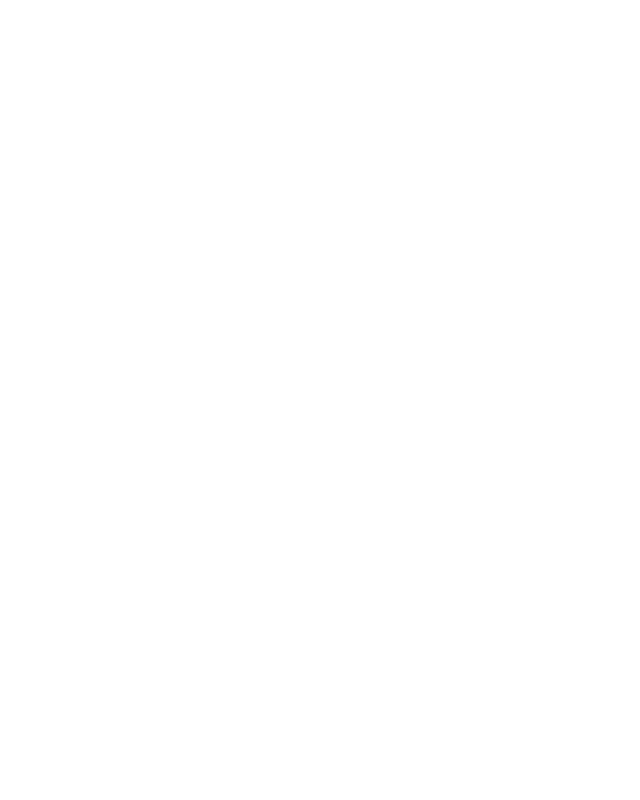
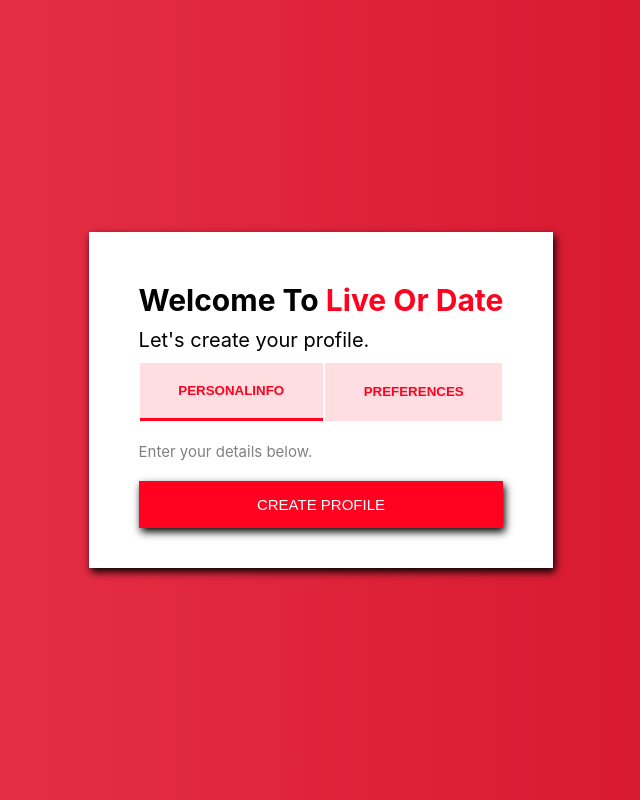
Before and after one commit to emanuel-yaish/react_week_project, a React (Create React App) app: page /newprofile in a window 1280 px wide. Before the commit this address had no page. Shown: the whole page, without its empty margins (319-959 px from the left). Built offline with nearby package versions, Linux system fonts and the light colour scheme.

Commit message:
find nelify problem

```diff
--- a/src/App.js
+++ b/src/App.js
@@ -1,7 +1,7 @@
 import { Routes, Route } from "react-router-dom";
 import HomePage from "./pages/HomePage";
 import SignPage from "./pages/SignPage";
-// import NewProfilePage from "./pages/NewProfilePage";
+import NewProfilePage from "./pages/NewProfilePage";
 import EditProfilePage from "./pages/EditProfilePage";
 import DeleteUserPage from "./pages/DeleteUserPage";
 import ProfilesPage from "./pages/ProfilesPage";
@@ -16,7 +16,7 @@
       <Routes>
         <Route path="/" element={<HomePage />} />
         <Route path="/signpage" element={<SignPage />} />
-        {/* <Route path="/newprofile" element={<NewProfilePage />} /> */}
+        <Route path="/newprofile" element={<NewProfilePage />} />
         <Route path="/editprofile/:userID" element={<EditProfilePage />} />
         <Route path="/deleteuser" element={<DeleteUserPage />} />
         <Route path="/profiles" element={<ProfilesPage />} />
--- a/src/pages/NewProfilePage.jsx
+++ b/src/pages/NewProfilePage.jsx
@@ -1,97 +1,98 @@
-// import React, { useState } from "react";
-// import ProfilesApi from "../api/ProfilesApi";
+import React, { useState } from "react";
+import ProfilesApi from "../api/ProfilesApi";
 // import PersonalInfo from "../components/PersonalInfo";
-// import Preferences from "../components/Preferences";
-// import StepsNav from "../components/StepsNav";
+import Preferences from "../components/Preferences";
+import StepsNav from "../components/StepsNav";
 
-// import "./NewProfilePage.css";
+import "./NewProfilePage.css";
 
-// function NewProfilePage(props) {
-//   console.log(props);
-//   const steps = ["PersonalInfo", "Preferences"];
-//   // const formFileds = [{ fildNamge: { type: "text", name: "userName" } }];
-//   // console.log(formFileds);
+function NewProfilePage(props) {
+  console.log(props);
+  const steps = ["PersonalInfo", "Preferences"];
+  // const formFileds = [{ fildNamge: { type: "text", name: "userName" } }];
+  // console.log(formFileds);
 
-//   const [currentFormType, setCurrentFormType] = useState(steps[0]);
-//   const [selected, setSelected] = useState([]);
-//   const [userInput, setuserInput] = useState({
-//     avatar: "",
-//     name: "",
-//     gender: "",
-//     birthDay: "",
-//     location: "",
-//     height: "",
-//     status: "",
-//     hobbies: "",
-//     about: "",
-//   });
+  const [currentFormType, setCurrentFormType] = useState(steps[0]);
+  // const [selected, setSelected] = useState([]);
+  const [userInput, setuserInput] = useState({
+    avatar: "",
+    name: "",
+    gender: "",
+    birthDay: "",
+    location: "",
+    height: "",
+    status: "",
+    hobbies: "",
+    about: "",
+  });
 
-//   const handleFormTypeChange = (formType) => {
-//     setCurrentFormType(formType);
-//   };
+  const handleFormTypeChange = (formType) => {
+    setCurrentFormType(formType);
+  };
 
-//   const handleInputChange = (e) => {
-//     console.log(e);
-//     const { name, value } = e.target;
-//     console.log(name, value);
-//     setuserInput({ ...userInput, [name]: value });
-//   };
+  const handleInputChange = (e) => {
+    console.log(e);
+    const { name, value } = e.target;
+    console.log(name, value);
+    setuserInput({ ...userInput, [name]: value });
+  };
 
-//   const createNewProfile = async (e) => {
-//     e.preventDefault();
-//     try {
-//       const resp = await ProfilesApi.post("/profiles", userInput);
-//       console.log(resp.data);
-//       window.location.href = "/profiles";
-//     } catch (err) {
-//       // Handle Error Here
-//       console.error(err);
-//     }
-//   };
+  const createNewProfile = async (e) => {
+    e.preventDefault();
+    try {
+      const resp = await ProfilesApi.post("/profiles", userInput);
+      console.log(resp.data);
+      window.location.href = "/profiles";
+    } catch (err) {
+      // Handle Error Here
+      console.error(err);
+    }
+  };
 
-//   return (
-//     <div className="new-profile-page">
-//       <div className="form-container">
-//         <div className="new-user-header">
-//           <h2 className="form-title">
-//             <span className="form-title-black">Welcome To</span> Live Or Date
-//           </h2>
-//           <p className="form-intro">Let's create your profile.</p>
-//         </div>
-//         <StepsNav
-//           formTypeChangeCallback={handleFormTypeChange}
-//           steps={steps}
-//           currentFormType={currentFormType}
-//         />
+  return (
+    <div className="new-profile-page">
+      <div className="form-container">
+        <div className="new-user-header">
+          <h2 className="form-title">
+            <span className="form-title-black">Welcome To</span> Live Or Date
+          </h2>
+          <p className="form-intro">Let's create your profile.</p>
+        </div>
+        <StepsNav
+          formTypeChangeCallback={handleFormTypeChange}
+          steps={steps}
+          currentFormType={currentFormType}
+        />
 
-//         <form className="new-user-form">
-//           <div className="form-instruction-container">
-//             <p className="form-instruction">Enter your details below.</p>
-//           </div>
+        <form className="new-user-form">
+          <div className="form-instruction-container">
+            <p className="form-instruction">Enter your details below.</p>
+          </div>
 
-//           {currentFormType === steps[0] ? (
-//             <PersonalInfo
-//               userInput={userInput}
-//               handleInputChange={handleInputChange}
-//               selected={selected}
-//               setSelected={setSelected}
-//             />
-//           ) : (
-//             <Preferences
-//               userInput={userInput}
-//               handleInputChange={handleInputChange}
-//             />
-//           )}
+          {currentFormType === steps[0] ? (
+            // <PersonalInfo
+            //   userInput={userInput}
+            //   handleInputChange={handleInputChange}
+            //   selected={selected}
+            //   setSelected={setSelected}
+            // />
+            ""
+          ) : (
+            <Preferences
+              userInput={userInput}
+              handleInputChange={handleInputChange}
+            />
+          )}
 
-//           <div className="form-button-container">
-//             <button onClick={createNewProfile} className="form-button">
-//               Create Profile
-//             </button>
-//           </div>
-//         </form>
-//       </div>
-//     </div>
-//   );
-// }
+          <div className="form-button-container">
+            <button onClick={createNewProfile} className="form-button">
+              Create Profile
+            </button>
+          </div>
+        </form>
+      </div>
+    </div>
+  );
+}
 
-// export default NewProfilePage;
+export default NewProfilePage;
```
